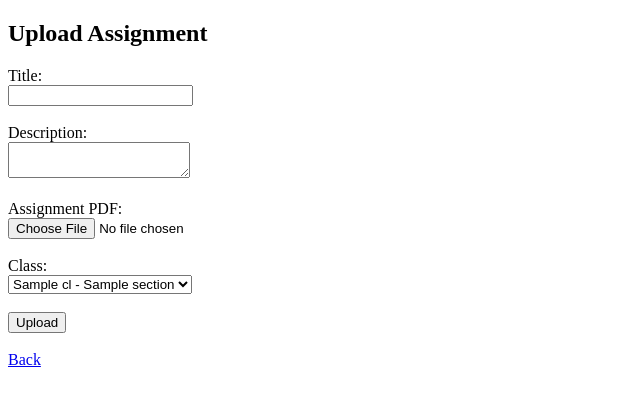
After one commit to priyankasadaye06/Student-management-system, a Flask app: template sms_project/templates/upload_assignment.html in a window 1280 px wide. The commit adds this page. Shown: the top 406 px of the page, without its empty margins (0-640 px from the left). Run offline with Flask 3, Linux system fonts and the light colour scheme; the template is opened without the code that fills it: most values are stand-ins (such as "Sample title", 1, 10 or a date in 2020).

Commit message:
assignment submitted

```diff
--- a/sms_project/app.py
+++ b/sms_project/app.py
@@ -185,7 +185,7 @@ def add_assignment():
 
         filename = None
         if file and file.filename.endswith('.pdf'):
-    filename = file.filename
+            filename = file.filename
             file.save(os.path.join(app.config['UPLOAD_FOLDER'], filename))
 
         cursor.execute(
--- /dev/null
+++ b/sms_project/templates/upload_assignment.html
@@ -0,0 +1,36 @@
+<!DOCTYPE html>
+<html>
+<head>
+    <title>Upload Assignment</title>
+</head>
+<body>
+
+<h2>Upload Assignment</h2>
+
+<form method="POST" enctype="multipart/form-data">
+    <label>Title:</label><br>
+    <input type="text" name="title" required><br><br>
+
+    <label>Description:</label><br>
+    <textarea name="description" required></textarea><br><br>
+
+    <label>Assignment PDF:</label><br>
+    <input type="file" name="assignment_file" accept=".pdf" required><br><br>
+
+    <label>Class:</label><br>
+    <select name="class_id" required>
+        {% for cls in classes %}
+        <option value="{{ cls.class_id }}">
+            {{ cls.class_name }} - {{ cls.section }}
+        </option>
+        {% endfor %}
+    </select><br><br>
+
+    <button type="submit">Upload</button>
+</form>
+
+<br>
+<a href="{{ url_for('teacher_dashboard') }}">Back</a>
+
+</body>
+</html>
```
Also changed, not shown: sms_project/templates/add_assignment.html (line endings or trailing spaces), 2 other files.
